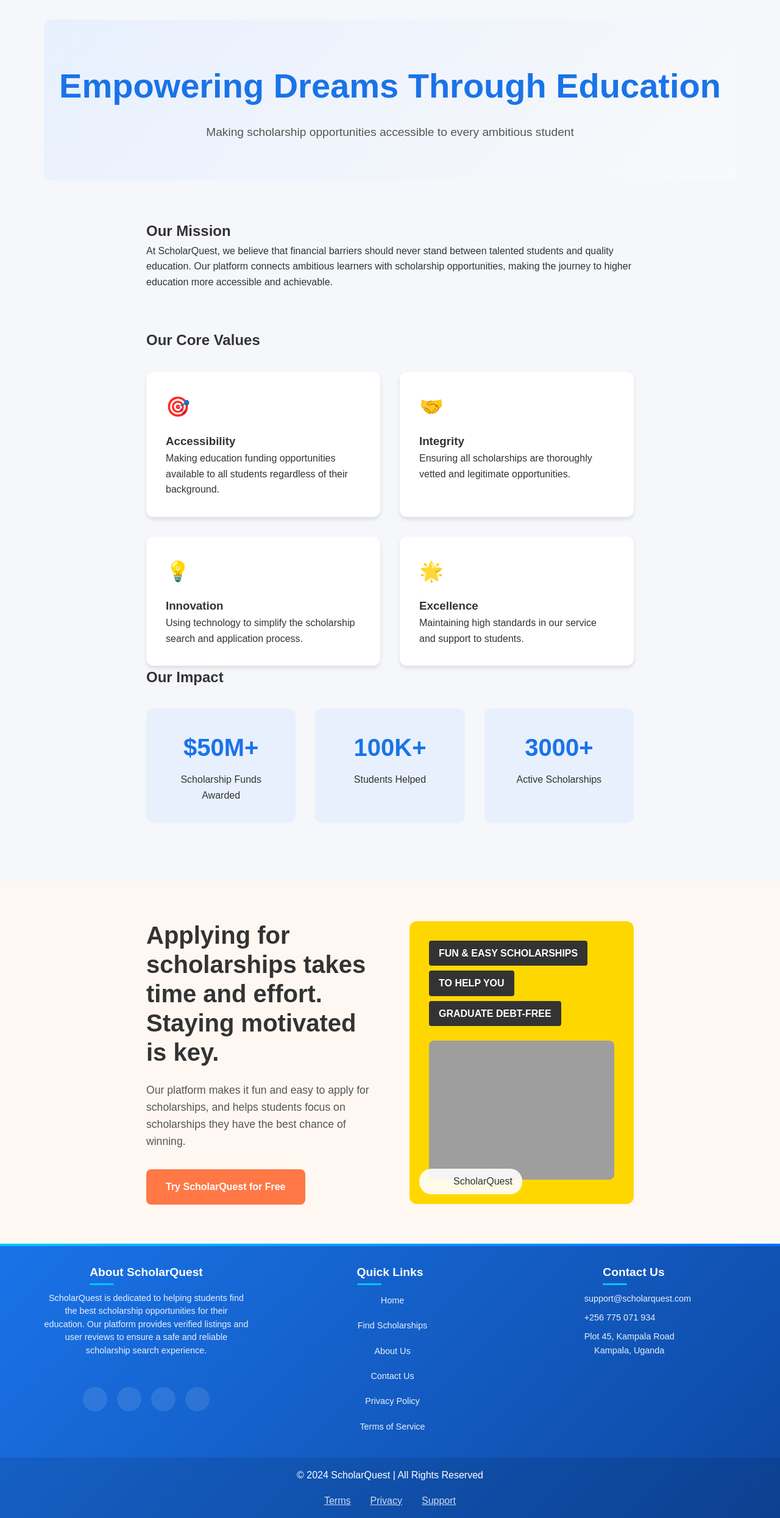
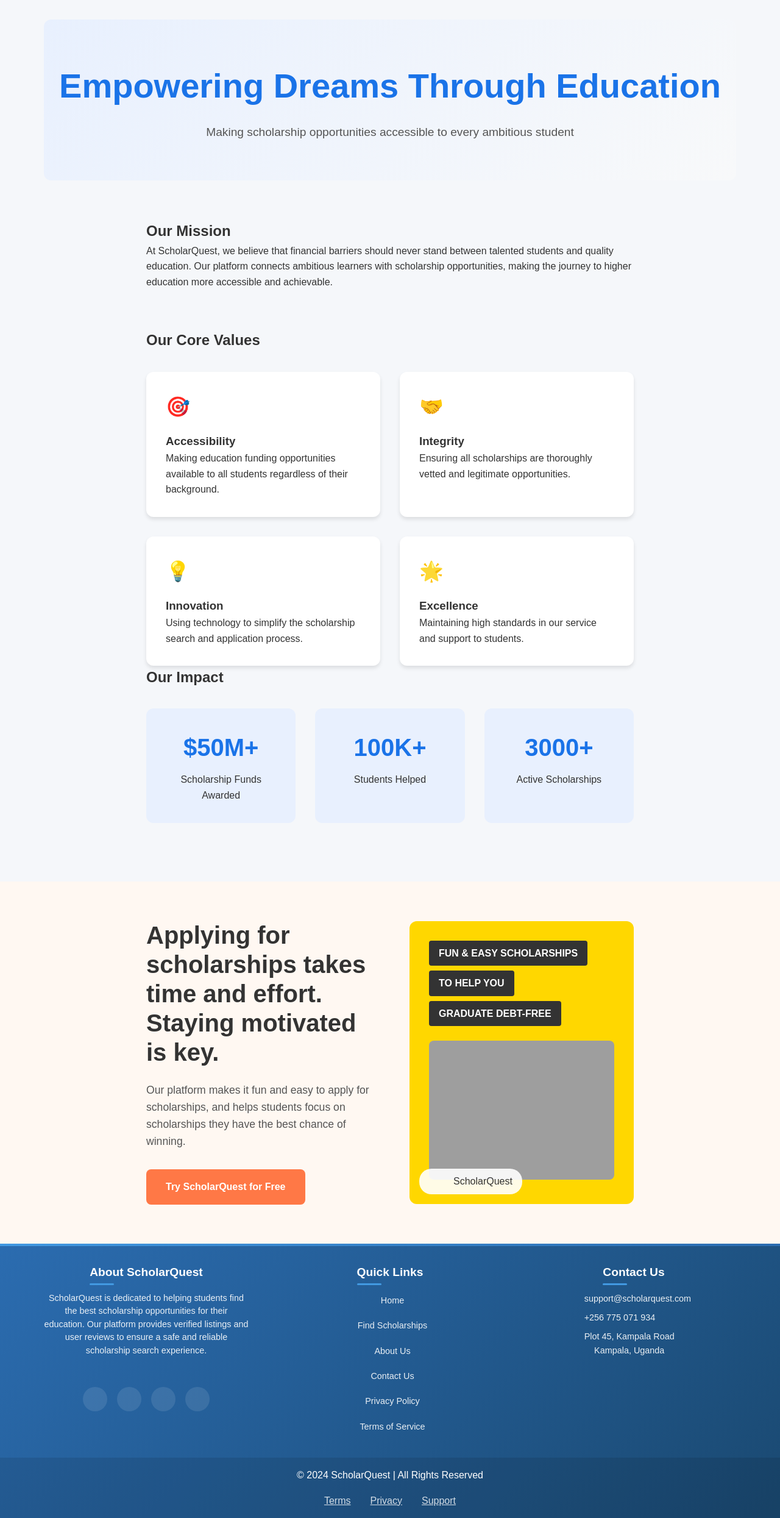
Before and after one commit to GhostInTheMach/ScholarshipFInder, a PHP site: page /pages/about.html in a window 1280 px wide. Shown: the whole page at 61% size. Run offline with PHP 8.4, Linux system fonts and the light colour scheme; grey boxes are pictures that could not be loaded.

Commit message:
enhanced some designs

```diff
--- a/assets/css/about.css
+++ b/assets/css/about.css
@@ -78,7 +78,7 @@
 
 /* Updated Footer Styles */
 .footer {
-    background: linear-gradient(135deg, #1a73e8 0%, #0d47a1 100%);
+    background: linear-gradient(135deg, #2b6cb0 0%, #1a4971 100%);
     color: white;
     padding: 2rem 0 0;
     position: relative;
@@ -92,7 +92,7 @@
     left: 0;
     right: 0;
     height: 4px;
-    background: linear-gradient(90deg, #00c6ff 0%, #0072ff 100%);
+    background: linear-gradient(90deg, #4299e1 0%, #2b6cb0 100%);
 }
 
 .footer-content {
@@ -120,7 +120,7 @@
     bottom: -5px;
     width: 40px;
     height: 3px;
-    background: #00c6ff;
+    background: #4299e1;
     border-radius: 2px;
 }
 
@@ -153,7 +153,7 @@
 }
 
 .footer-links a:hover {
-    color: #00c6ff;
+    color: #4299e1;
     transform: translateX(5px);
 }
 
@@ -173,7 +173,7 @@
 }
 
 .contact-info i {
-    color: #00c6ff;
+    color: #4299e1;
     font-size: 1.2rem;
 }
 
@@ -196,7 +196,7 @@
 }
 
 .social-link:hover {
-    background: #00c6ff;
+    background: #4299e1;
     color: white;
     transform: translateY(-3px);
 }
@@ -221,7 +221,7 @@
 }
 
 .footer-bottom-links a:hover {
-    color: #00c6ff;
+    color: #4299e1;
 }
 
 @media (max-width: 768px) {
```
